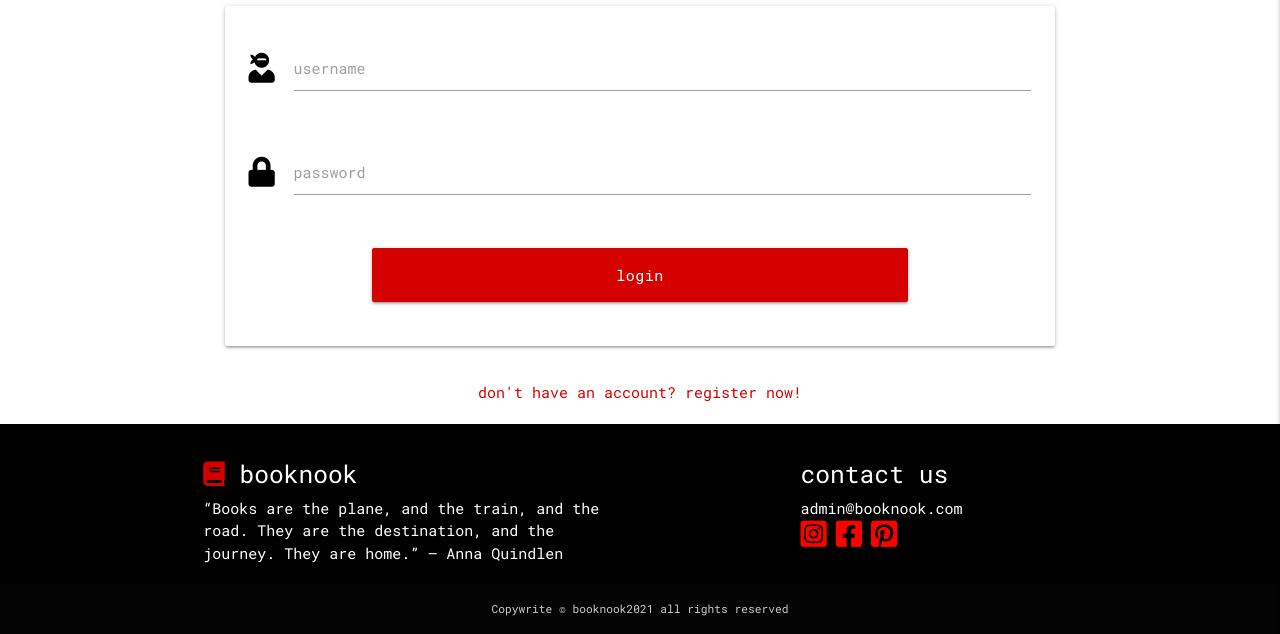
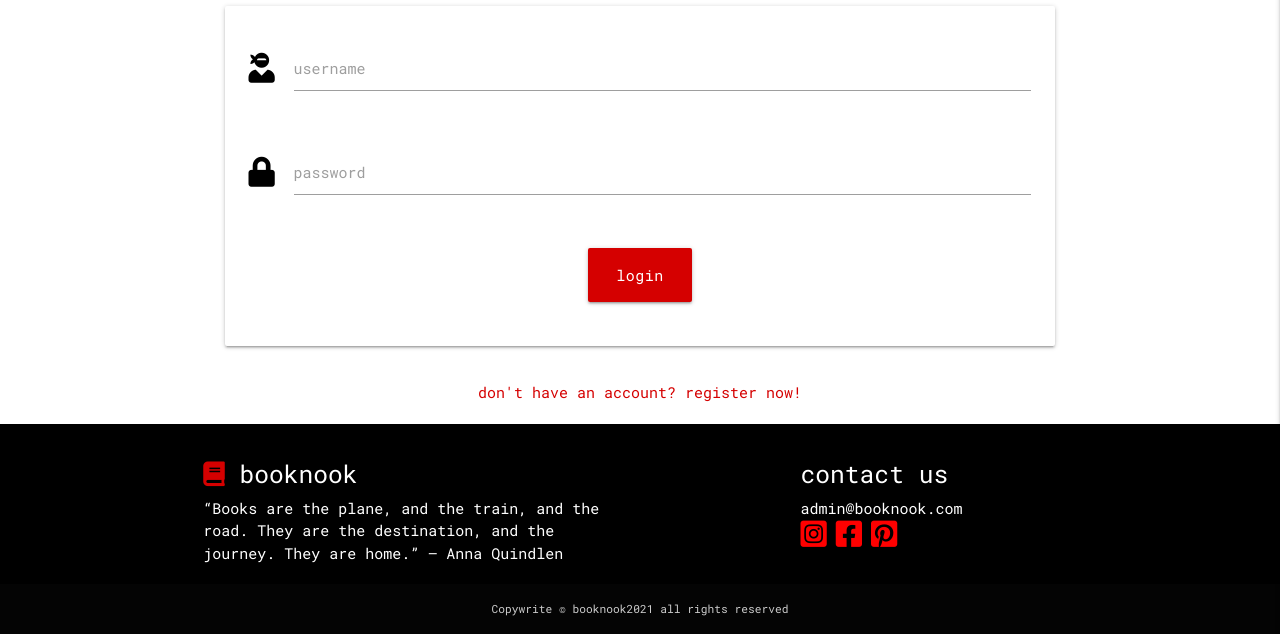
Before and after one commit to janeyrinn/bookNook, a Flask app: page /login in a window 1280 px wide. Shown: the part 181-815 px from the top of the page. Run offline with Flask 2, Linux system fonts and the light colour scheme; some libraries are stand-ins or nearby versions.

Commit message:
Fix grid structure on button

```diff
--- a/templates/login.html
+++ b/templates/login.html
@@ -27,7 +27,9 @@
             </div>
             <!--Login Button-->
             <div class="row btn-row">
-                <button type="submit" class="col s4 offset-m2 m8 white-text btn-large">login</button>
+                <div class="col s12 center-align">
+                    <button type="submit" class="white-text btn-large">login</button>
+                </div>
             </div>
         </div>
     </form>
```
